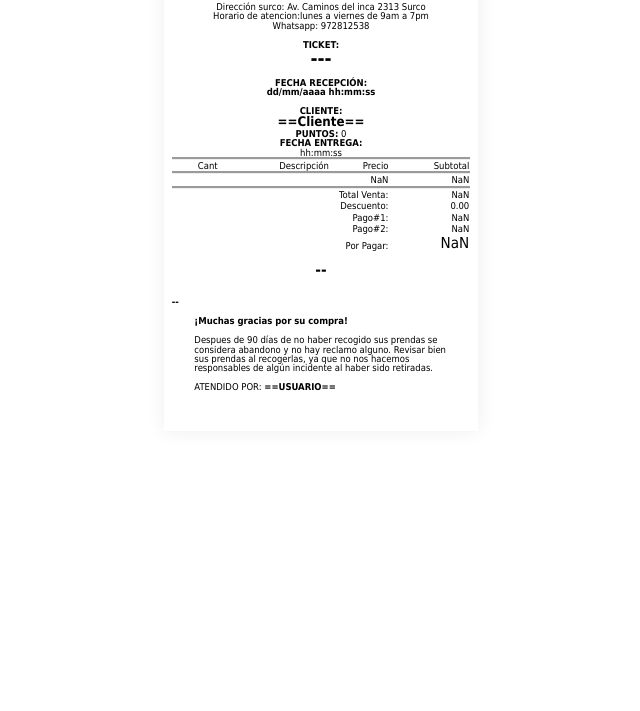
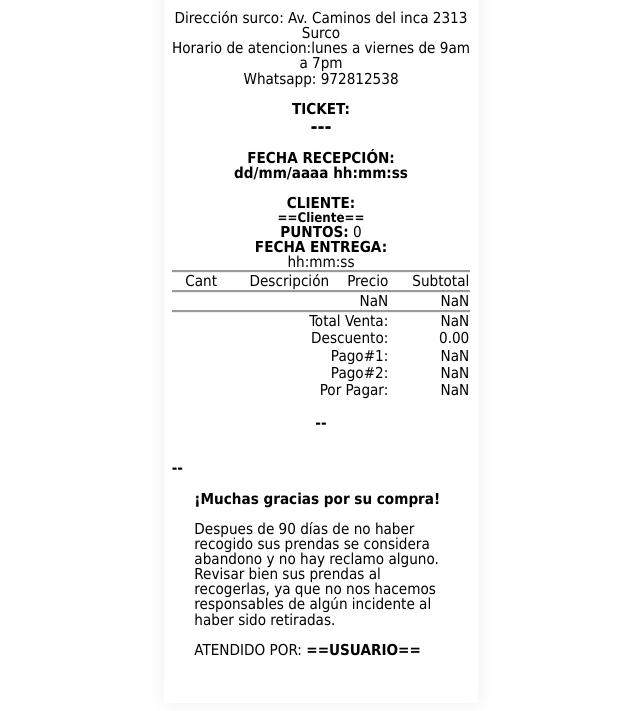
Before and after one commit to TickeVirtual/Lavandia, a plain HTML site: page index.html in a window 1280 px wide. Shown: the part 223-934 px from the top of the page, without its empty margins (319-959 px from the left). Before the commit the page ends 800 px from the top, so only its background shows below. Drawn offline with Linux system fonts and the light colour scheme; a script that the page names is missing.

Commit message:
Update estilo.css

```diff
--- a/estilo.css
+++ b/estilo.css
@@ -6,7 +6,7 @@
                       }
                     *{
                         font-family: tahoma, Helvetica, sans-serif; /* tipo de letra de todo el ticket; */
-                        font-size: 2.5mm !important;
+                        font-size: 4mm !important;
                         line-height: 1 !important;
                       }
 
```
